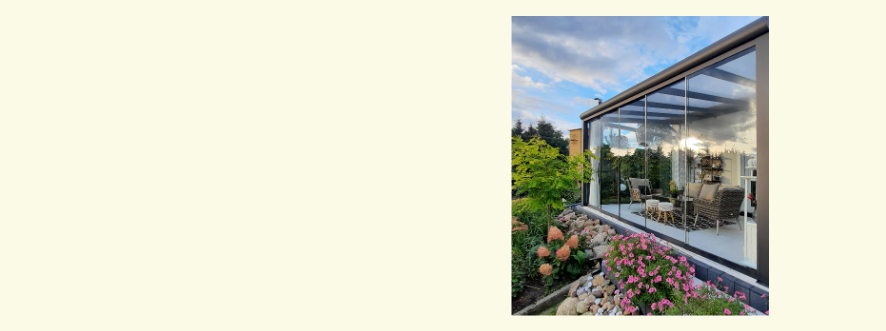
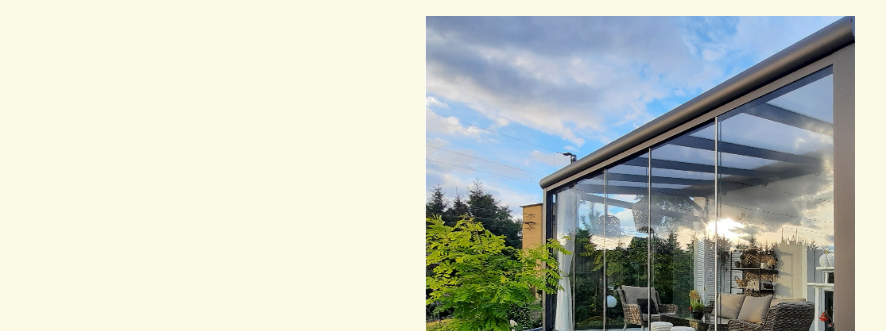
Before and after one commit to Hvnzu/Hvznu.github.io, a plain HTML site: page index.html in a window 1280 px wide. Shown: the top 331 px of the page, without its empty margins (0-886 px from the left). Drawn offline with Linux system fonts and the light colour scheme.

Commit message:
Update index.html

```diff
--- a/index.html
+++ b/index.html
@@ -20,9 +20,9 @@
         }
 
         header img {
-            max-width: 800px;
+            max-width: 1200px;
             height: auto;
-            max-height: 300px;
+            max-height: 500px;
             display: block;
             margin: 0 auto;
         }
```
